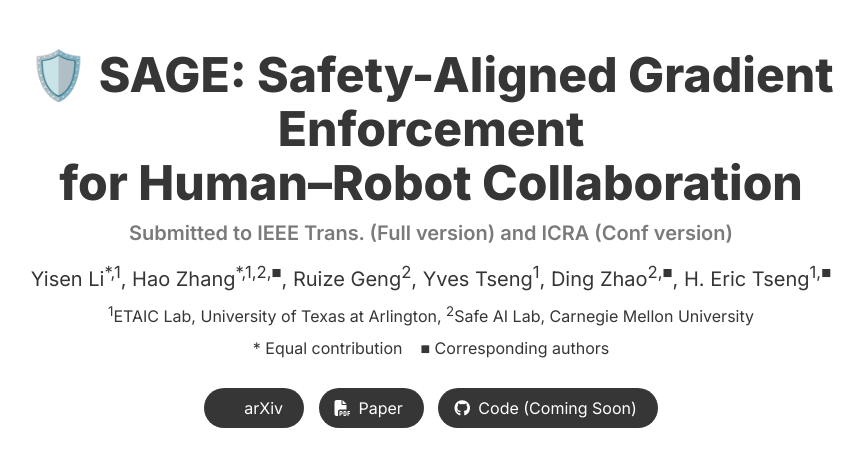
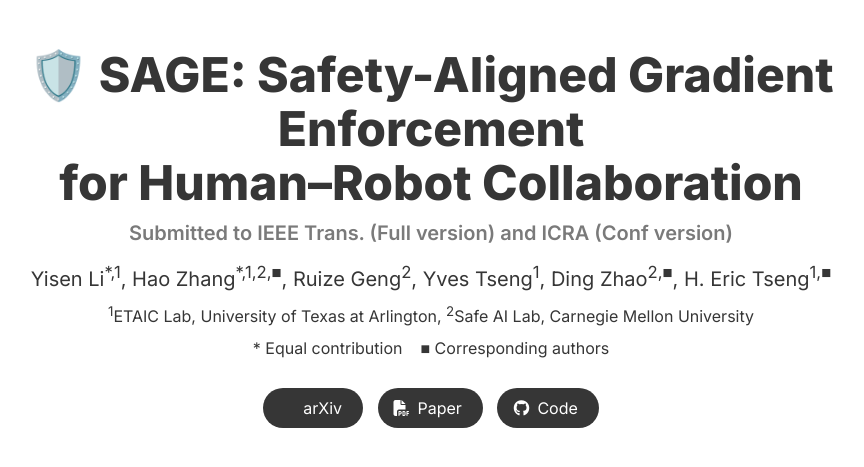
Before and after one commit to yisen03-explosion/yisen03-explosion.github.io, a Jekyll site: the page sage/index.html, which Jekyll copies as it is, in a window 1280 px wide and 900 px high, cut to the strip 0-524 px from the top of the window. Shown: the top 467 px of the strip, without its empty margins (209-1073 px from the left). Built offline with Jekyll 4.4.1, drawn with Linux system fonts in a browser that asks for light colours; a style sheet for code colours, icons or effects is not loaded.

Commit message:
Point the SAGE Code button to HaoZhang-THU/SafeHRC

```diff
--- a/sage/index.html
+++ b/sage/index.html
@@ -113,8 +113,8 @@
             </a>
           </span>
           <span class="link-block">
-            <a href="https://github.com/yisen03-explosion" target="_blank" class="external-link button is-normal is-rounded is-dark">
-              <span class="icon"><i class="fab fa-github"></i></span><span>Code (Coming Soon)</span>
+            <a href="https://github.com/HaoZhang-THU/SafeHRC" target="_blank" class="external-link button is-normal is-rounded is-dark">
+              <span class="icon"><i class="fab fa-github"></i></span><span>Code</span>
             </a>
           </span>
         </div>
```
